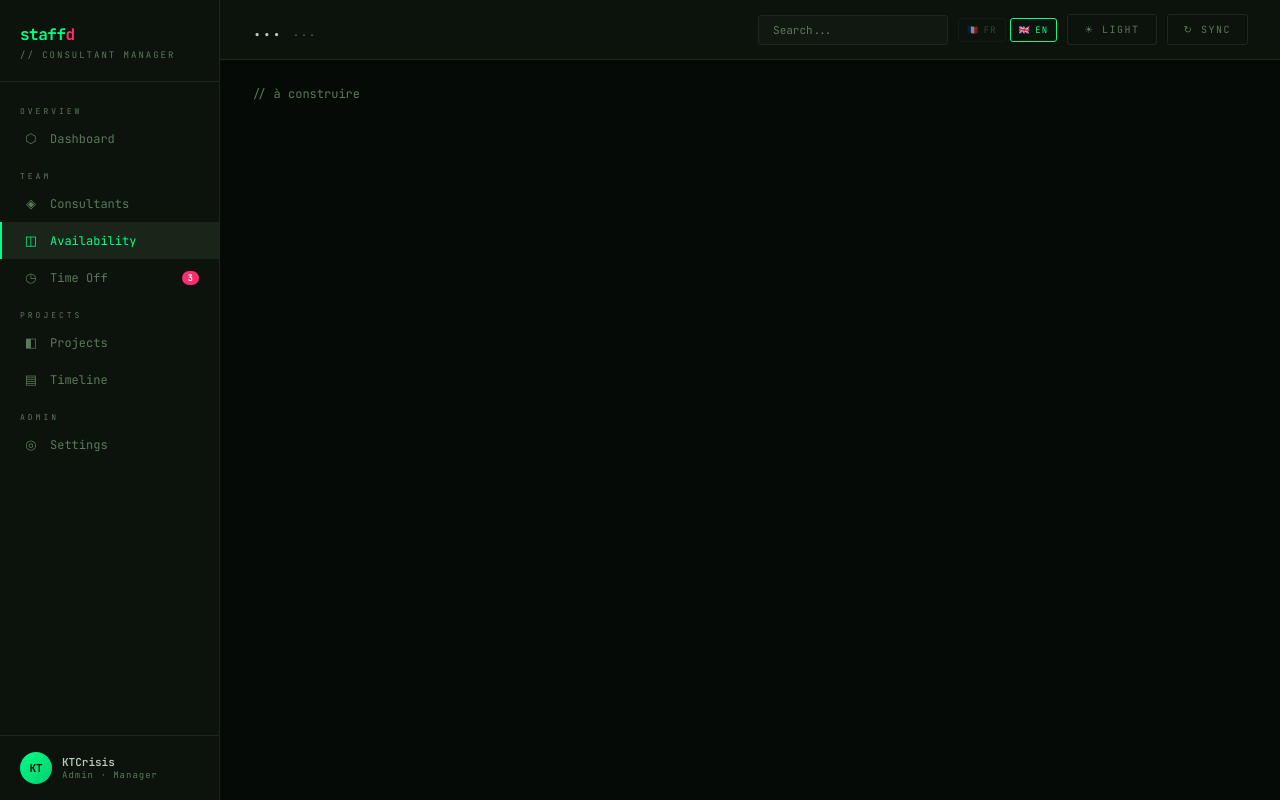
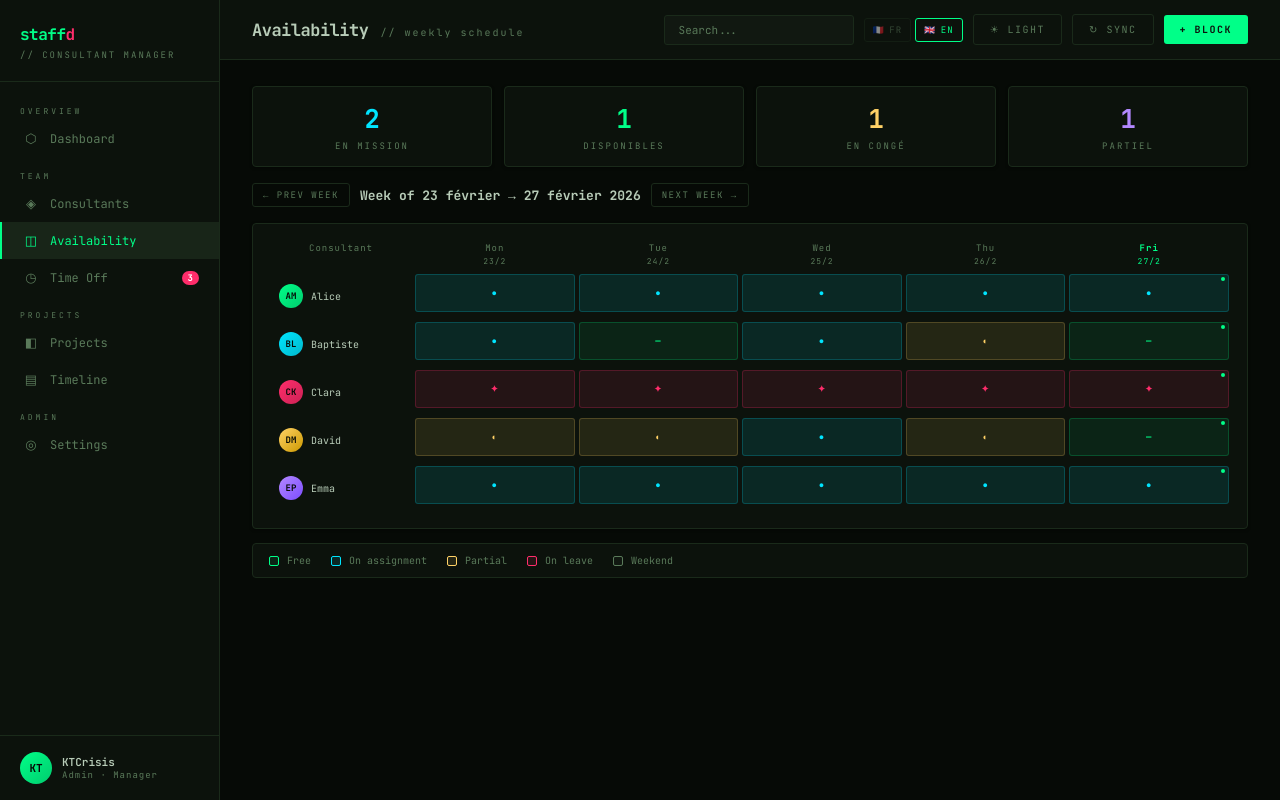
Before and after one commit to KTCrisis/staffd, a Next.js app: page /en/disponibilites in a window 1280 px wide. Built offline with nearby package versions, Linux system fonts and the light colour scheme.

Commit message:
correct availability days

```diff
--- a/app/[locale]/disponibilites/page.tsx
+++ b/app/[locale]/disponibilites/page.tsx
@@ -1,13 +1,120 @@
 'use client'
-import { useTranslations } from 'next-intl'
-import { Topbar } from '@/components/layout/Topbar'
 
-export default function Page() {
+import { useState }             from 'react'
+import { useTranslations }      from 'next-intl'
+import { Topbar }               from '@/components/layout/Topbar'
+import { Panel, StatRow }       from '@/components/ui'
+import { AvailabilityGrid }     from '@/components/disponibilites/AvailabilityGrid'
+import { CONSULTANTS }          from '@/lib/mock'
+
+// Lundi de la semaine courante
+function getMonday(d: Date): Date {
+  const date = new Date(d)
+  const day  = date.getDay()
+  const diff = (day === 0 ? -6 : 1 - day)
+  date.setDate(date.getDate() + diff)
+  date.setHours(0, 0, 0, 0)
+  return date
+}
+
+export default function DisponibilitesPage() {
+  const t = useTranslations('disponibilites')
+  const [weekStart, setWeekStart] = useState<Date>(() => getMonday(new Date()))
+
+  const prevWeek = () => {
+    const d = new Date(weekStart)
+    d.setDate(d.getDate() - 7)
+    setWeekStart(d)
+  }
+
+  const nextWeek = () => {
+    const d = new Date(weekStart)
+    d.setDate(d.getDate() + 7)
+    setWeekStart(d)
+  }
+
+  const goToday = () => setWeekStart(getMonday(new Date()))
+
+  const isCurrentWeek = getMonday(new Date()).getTime() === weekStart.getTime()
+
+  const weekEnd = new Date(weekStart)
+  weekEnd.setDate(weekStart.getDate() + 4)
+
+  const weekLabel = `${t('weekOf')} ${weekStart.toLocaleDateString('fr-FR', { day: 'numeric', month: 'long' })} → ${weekEnd.toLocaleDateString('fr-FR', { day: 'numeric', month: 'long', year: 'numeric' })}`
+
+  // Stats semaine
+  const stats = [
+    { value: CONSULTANTS.filter(c => c.status === 'assigned').length,  label: 'En mission',  color: 'var(--cyan)' },
+    { value: CONSULTANTS.filter(c => c.status === 'available').length, label: 'Disponibles', color: 'var(--green)' },
+    { value: CONSULTANTS.filter(c => c.status === 'leave').length,     label: 'En congé',    color: 'var(--gold)' },
+    { value: CONSULTANTS.filter(c => c.status === 'partial').length,   label: 'Partiel',     color: 'var(--purple)' },
+  ]
+
   return (
     <>
-      <Topbar title="..." breadcrumb="..." />
+      <Topbar
+        title={t('title')}
+        breadcrumb={t('breadcrumb')}
+        ctaLabel={t('cta')}
+        onCta={() => {}}
+      />
+
       <div className="app-content">
-        <p style={{ color: 'var(--text2)', fontSize: 12 }}>// à construire</p>
+
+        <StatRow stats={stats} />
+
+        {/* Navigation semaine */}
+        <div className="week-nav" style={{ marginBottom: 16 }}>
+          <button className="btn btn-ghost btn-sm" onClick={prevWeek}>
+            {t('prevWeek')}
+          </button>
+
+          <span className="week-label">{weekLabel}</span>
+
+          <button className="btn btn-ghost btn-sm" onClick={nextWeek}>
+            {t('nextWeek')}
+          </button>
+
+          {!isCurrentWeek && (
+            <button
+              className="btn btn-primary btn-sm"
+              onClick={goToday}
+              style={{ marginLeft: 8 }}
+            >
+              {t('today')}
+            </button>
+          )}
+        </div>
+
+        {/* Grille */}
+        <Panel noPadding>
+          <div style={{ padding: '14px 18px' }}>
+            <AvailabilityGrid
+              consultants={CONSULTANTS}
+              weekStart={weekStart}
+            />
+          </div>
+        </Panel>
+
+        {/* Légende */}
+        <div className="dispo-legend" style={{ marginTop: 14 }}>
+          {[
+            { cls: 'ac-free',    label: t('legend.free'),    color: 'var(--ac-free-c)' },
+            { cls: 'ac-busy',    label: t('legend.busy'),    color: 'var(--ac-busy-c)' },
+            { cls: 'ac-partial', label: t('legend.partial'), color: 'var(--ac-partial-c)' },
+            { cls: 'ac-leave',   label: t('legend.leave'),   color: 'var(--ac-leave-c)' },
+            { cls: 'ac-weekend', label: t('legend.weekend'), color: 'var(--text2)' },
+          ].map(item => (
+            <div key={item.cls} className="legend-item">
+              <div
+                className={`legend-dot ${item.cls}`}
+                style={{ border: '1px solid currentColor', color: item.color }}
+              />
+              <span>{item.label}</span>
+            </div>
+          ))}
+        </div>
+
       </div>
     </>
   )
--- /dev/null
+++ b/components/disponibilites/AvailabilityGrid.tsx
@@ -0,0 +1,143 @@
+'use client'
+
+import { useTranslations }  from 'next-intl'
+import type { Consultant }   from '@/types'
+import { Avatar }            from '@/components/ui/Avatar'
+
+// ── Types ──
+type CellStatus = 'free' | 'busy' | 'partial' | 'leave' | 'weekend'
+
+interface DayData {
+  date:       Date
+  status:     CellStatus
+  project?:   string
+  isToday:    boolean
+  isWeekend:  boolean
+}
+
+interface ConsultantWeek {
+  consultant: Consultant
+  days:       DayData[]
+}
+
+// ── Mock availability data generator ──
+// Génère des données de disponibilité pour la semaine donnée
+// (sera remplacé par Supabase)
+function generateWeekData(consultants: Consultant[], weekStart: Date): ConsultantWeek[] {
+  const PATTERNS: Record<string, CellStatus[]> = {
+    am: ['busy', 'busy', 'busy', 'busy', 'busy'],
+    bl: ['busy', 'free', 'busy', 'partial', 'free'],
+    ck: ['leave', 'leave', 'leave', 'leave', 'leave'],
+    dm: ['partial', 'partial', 'busy', 'partial', 'free'],
+    ep: ['busy', 'busy', 'busy', 'busy', 'busy'],
+  }
+
+  const today = new Date()
+  today.setHours(0, 0, 0, 0)
+
+  return consultants.map(c => {
+    const pattern = PATTERNS[c.id] ?? ['free', 'free', 'free', 'free', 'free']
+    const days: DayData[] = []
+
+    for (let i = 0; i < 5; i++) {
+      const date = new Date(weekStart)
+      date.setDate(weekStart.getDate() + i)
+
+      days.push({
+        date,
+        isWeekend: false,
+        isToday:   date.getTime() === today.getTime(),
+        status:    pattern[i] ?? 'free',
+        project:   (pattern[i] === 'busy' || pattern[i] === 'partial')
+          ? c.currentProject
+          : undefined,
+      })
+    }
+
+    return { consultant: c, days }
+  })
+}
+
+// ── Cell CSS class ──
+const CELL_CLASS: Record<CellStatus, string> = {
+  free:    'avail-cell ac-free',
+  busy:    'avail-cell ac-busy',
+  partial: 'avail-cell ac-partial',
+  leave:   'avail-cell ac-leave',
+  weekend: 'avail-cell ac-weekend',
+}
+
+// ── Cell label (short) ──
+const CELL_LABEL: Record<CellStatus, string> = {
+  free:    '—',
+  busy:    '●',
+  partial: '◐',
+  leave:   '✦',
+  weekend: '',
+}
+
+interface AvailabilityGridProps {
+  consultants: Consultant[]
+  weekStart:   Date
+}
+
+export function AvailabilityGrid({ consultants, weekStart }: AvailabilityGridProps) {
+  const t    = useTranslations('disponibilites')
+  const data = generateWeekData(consultants, weekStart)
+
+  const DAY_KEYS = ['Mon', 'Tue', 'Wed', 'Thu', 'Fri'] as const
+
+  return (
+    <div>
+      {/* En-tête jours */}
+      <div className="avail-header">
+        <div className="avail-col-label">{t('consultant')}</div>
+        {data[0]?.days.map((day, i) => (
+          <div
+            key={i}
+            className="avail-col-label"
+            style={{ color: day.isToday ? 'var(--green)' : day.isWeekend ? 'var(--border2)' : undefined }}
+          >
+            <div style={{ fontWeight: day.isToday ? 700 : 400 }}>
+              {t(`days.${DAY_KEYS[i]}`)}
+            </div>
+            <div style={{ fontSize: 8, marginTop: 2 }}>
+              {day.date.getDate()}/{day.date.getMonth() + 1}
+            </div>
+          </div>
+        ))}
+      </div>
+
+      {/* Lignes consultants */}
+      {data.map(({ consultant, days }) => (
+        <div key={consultant.id} className="avail-row">
+
+          {/* Nom + avatar */}
+          <div className="avail-name" style={{ gap: 8 }}>
+            <Avatar initials={consultant.initials} color={consultant.avatarColor} size="sm" />
+            <span style={{ fontSize: 10 }}>{consultant.name.split(' ')[0]}</span>
+          </div>
+
+          {/* Cellules */}
+          {days.map((day, i) => (
+            <div
+              key={i}
+              className={CELL_CLASS[day.status]}
+              title={day.project ?? t(`legend.${day.status}`)}
+              style={{ position: 'relative' }}
+            >
+              {day.isToday && (
+                <div style={{
+                  position: 'absolute', top: 2, right: 3,
+                  width: 4, height: 4, borderRadius: '50%',
+                  background: 'var(--green)',
+                }} />
+              )}
+              {!day.isWeekend && CELL_LABEL[day.status]}
+            </div>
+          ))}
+        </div>
+      ))}
+    </div>
+  )
+}
--- a/lib/navigation.ts
+++ b/lib/navigation.ts
@@ -1,7 +1,7 @@
 import { createNavigation } from 'next-intl/navigation'
 
-export const { Link, useRouter, usePathname } = createNavigation({
-  locales: ['fr', 'en'],
+export const { Link, useRouter, usePathname, redirect } = createNavigation({
+  locales:      ['fr', 'en'],
   defaultLocale: 'fr',
-  localePrefix: 'as-needed',
+  localePrefix:  'as-needed',
 })
--- a/messages/en.json
+++ b/messages/en.json
@@ -1,133 +1,155 @@
 {
   "nav": {
-    "dashboard":      "Dashboard",
-    "consultants":    "Consultants",
+    "dashboard": "Dashboard",
+    "consultants": "Consultants",
     "disponibilites": "Availability",
-    "conges":         "Time Off",
-    "projets":        "Projects",
-    "timeline":       "Timeline",
-    "parametres":     "Settings",
-    "overview":       "Overview",
-    "team":           "Team",
-    "projects":       "Projects",
-    "admin":          "Admin"
+    "conges": "Time Off",
+    "projets": "Projects",
+    "timeline": "Timeline",
+    "parametres": "Settings",
+    "overview": "Overview",
+    "team": "Team",
+    "projects": "Projects",
+    "admin": "Admin"
   },
   "topbar": {
-    "search":  "Search...",
-    "sync":    "↻ Sync",
-    "new":     "+ New"
+    "search": "Search...",
+    "sync": "↻ Sync",
+    "new": "+ New"
   },
   "dashboard": {
-    "title":       "Dashboard",
-    "breadcrumb":  "// overview",
+    "title": "Dashboard",
+    "breadcrumb": "// overview",
     "kpi": {
       "activeConsultants": "Active consultants",
-      "activeProjects":    "Active projects",
-      "pendingLeaves":     "Pending time off",
-      "occupancyRate":     "Occupancy rate"
+      "activeProjects": "Active projects",
+      "pendingLeaves": "Pending time off",
+      "occupancyRate": "Occupancy rate"
     },
     "trends": {
-      "up":      "↑ +1 this month",
-      "stable":  "→ stable",
+      "up": "↑ +1 this month",
+      "stable": "→ stable",
       "warning": "⚠ needs review",
       "occupancy": "↑ +5% vs last month"
     },
-    "consultants":    "Consultants",
-    "seeAll":         "see all →",
-    "activity":       "Recent activity",
-    "calendar":       "Calendar",
+    "consultants": "Consultants",
+    "seeAll": "see all →",
+    "activity": "Recent activity",
+    "calendar": "Calendar",
     "activeProjects": "Active projects"
   },
   "consultants": {
-    "title":      "Consultants",
+    "title": "Consultants",
     "breadcrumb": "// team",
-    "cta":        "+ Consultant",
+    "cta": "+ Consultant",
     "filters": {
-      "all":       "All",
-      "assigned":  "On assignment",
+      "all": "All",
+      "assigned": "On assignment",
       "available": "Available",
-      "leave":     "On leave",
-      "partial":   "Partial"
+      "leave": "On leave",
+      "partial": "Partial"
     },
     "table": {
-      "name":      "Consultant",
-      "role":      "Role",
-      "project":   "Current project",
-      "status":    "Status",
+      "name": "Consultant",
+      "role": "Role",
+      "project": "Current project",
+      "status": "Status",
       "available": "Available from",
       "leaveDays": "Days left",
       "occupancy": "Occupancy"
     },
-    "export":    "↓ Export",
+    "export": "↓ Export",
     "noResults": "// no results",
-    "now":       "Now",
+    "now": "Now",
     "drawer": {
-      "label":     "// consultant profile",
-      "close":     "✕ Close",
-      "status":    "Status",
-      "project":   "Project",
+      "label": "// consultant profile",
+      "close": "✕ Close",
+      "status": "Status",
+      "project": "Project",
       "available": "Available",
       "leaveDays": "Days left",
       "occupancy": "Occupancy",
       "rateLabel": "Occupancy rate",
-      "edit":      "✏ Edit",
-      "history":   "📋 History"
+      "edit": "✏ Edit",
+      "history": "📋 History"
     },
     "statuses": {
-      "assigned":  "On assignment",
+      "assigned": "On assignment",
       "available": "Available",
-      "leave":     "On leave",
-      "partial":   "Partial 50%"
+      "leave": "On leave",
+      "partial": "Partial 50%"
     }
   },
   "conges": {
-    "title":      "Time Off",
+    "title": "Time Off",
     "breadcrumb": "// requests & balances",
-    "cta":        "+ Request",
+    "cta": "+ Request",
     "filters": {
-      "all":      "All",
-      "pending":  "Pending",
+      "all": "All",
+      "pending": "Pending",
       "approved": "Approved",
-      "refused":  "Refused"
+      "refused": "Refused"
     },
     "stats": {
-      "pending":   "Pending",
-      "approved":  "Approved",
-      "refused":   "Refused",
+      "pending": "Pending",
+      "approved": "Approved",
+      "refused": "Refused",
       "totalDays": "Days taken"
     },
-    "toValidate":  "to review",
-    "requests":    "Requests",
-    "soldes":      "Leave balances",
-    "noRequests":  "// no requests",
-    "approve":     "✓ Approve",
-    "refuse":      "✗",
-    "cpLeft":      "days left",
+    "toValidate": "to review",
+    "requests": "Requests",
+    "soldes": "Leave balances",
+    "noRequests": "// no requests",
+    "approve": "✓ Approve",
+    "refuse": "✗",
+    "cpLeft": "days left",
     "types": {
-      "CP":         "Paid leave",
-      "RTT":        "RTT",
+      "CP": "Paid leave",
+      "RTT": "RTT",
       "Sans solde": "Unpaid leave"
     }
   },
   "projets": {
-    "title":      "Projects",
+    "title": "Projects",
     "breadcrumb": "// all projects",
-    "cta":        "+ Project"
+    "cta": "+ Project"
   },
   "disponibilites": {
-    "title":      "Availability",
+    "title": "Availability",
     "breadcrumb": "// weekly schedule",
-    "cta":        "+ Block"
+    "cta": "+ Block",
+    "weekOf": "Week of",
+    "prevWeek": "← Prev week",
+    "nextWeek": "Next week →",
+    "today": "Today",
+    "legend": {
+      "free": "Free",
+      "busy": "On assignment",
+      "partial": "Partial",
+      "leave": "On leave",
+      "weekend": "Weekend"
+    },
+    "days": {
+      "Mon": "Mon",
+      "Tue": "Tue",
+      "Wed": "Wed",
+      "Thu": "Thu",
+      "Fri": "Fri",
+      "Sat": "Sat",
+      "Sun": "Sun"
+    },
+    "noData": "// no data",
+    "consultant": "Consultant"
   },
   "timeline": {
-    "title":      "Timeline",
+    "title": "Timeline",
     "breadcrumb": "// monthly schedule",
-    "cta":        "↓ Export"
+    "cta": "↓ Export"
   },
   "common": {
-    "day":         "day",
-    "days":        "days",
-    "consultant":  "consultant",
+    "day": "day",
+    "days": "days",
+    "consultant": "consultant",
     "consultants": "consultants"
   }
 }
--- a/messages/fr.json
+++ b/messages/fr.json
@@ -1,133 +1,155 @@
 {
   "nav": {
-    "dashboard":      "Dashboard",
-    "consultants":    "Consultants",
+    "dashboard": "Dashboard",
+    "consultants": "Consultants",
     "disponibilites": "Disponibilités",
-    "conges":         "Congés",
-    "projets":        "Projets",
-    "timeline":       "Timeline",
-    "parametres":     "Paramètres",
-    "overview":       "Vue d'ensemble",
-    "team":           "Équipe",
-    "projects":       "Projets",
-    "admin":          "Admin"
+    "conges": "Congés",
+    "projets": "Projets",
+    "timeline": "Timeline",
+    "parametres": "Paramètres",
+    "overview": "Vue d'ensemble",
+    "team": "Équipe",
+    "projects": "Projets",
+    "admin": "Admin"
   },
   "topbar": {
-    "search":  "Rechercher...",
-    "sync":    "↻ Sync",
-    "new":     "+ Nouveau"
+    "search": "Rechercher...",
+    "sync": "↻ Sync",
+    "new": "+ Nouveau"
   },
   "dashboard": {
-    "title":       "Dashboard",
-    "breadcrumb":  "// overview",
+    "title": "Dashboard",
+    "breadcrumb": "// overview",
     "kpi": {
       "activeConsultants": "Consultants actifs",
-      "activeProjects":    "Projets en cours",
-      "pendingLeaves":     "Congés en attente",
-      "occupancyRate":     "Taux d'occupation"
+      "activeProjects": "Projets en cours",
+      "pendingLeaves": "Congés en attente",
+      "occupancyRate": "Taux d'occupation"
     },
     "trends": {
-      "up":      "↑ +1 ce mois",
-      "stable":  "→ stable",
+      "up": "↑ +1 ce mois",
+      "stable": "→ stable",
       "warning": "⚠ à valider",
       "occupancy": "↑ +5% vs mois"
     },
-    "consultants":    "Consultants",
-    "seeAll":         "voir tout →",
-    "activity":       "Activité récente",
-    "calendar":       "Calendrier",
+    "consultants": "Consultants",
+    "seeAll": "voir tout →",
+    "activity": "Activité récente",
+    "calendar": "Calendrier",
     "activeProjects": "Projets actifs"
   },
   "consultants": {
-    "title":      "Consultants",
+    "title": "Consultants",
     "breadcrumb": "// équipe",
-    "cta":        "+ Consultant",
+    "cta": "+ Consultant",
     "filters": {
-      "all":       "Tous",
-      "assigned":  "En mission",
+      "all": "Tous",
+      "assigned": "En mission",
       "available": "Disponibles",
-      "leave":     "En congé",
-      "partial":   "Partiel"
+      "leave": "En congé",
+      "partial": "Partiel"
     },
     "table": {
-      "name":        "Consultant",
-      "role":        "Rôle",
-      "project":     "Projet actuel",
-      "status":      "Statut",
-      "available":   "Disponible le",
-      "leaveDays":   "CP restants",
-      "occupancy":   "Taux occup."
+      "name": "Consultant",
+      "role": "Rôle",
+      "project": "Projet actuel",
+      "status": "Statut",
+      "available": "Disponible le",
+      "leaveDays": "CP restants",
+      "occupancy": "Taux occup."
     },
-    "export":      "↓ Exporter",
-    "noResults":   "// aucun résultat",
-    "now":         "Maintenant",
+    "export": "↓ Exporter",
+    "noResults": "// aucun résultat",
+    "now": "Maintenant",
     "drawer": {
-      "label":     "// fiche consultant",
-      "close":     "✕ Fermer",
-      "status":    "Statut",
-      "project":   "Projet",
+      "label": "// fiche consultant",
+      "close": "✕ Fermer",
+      "status": "Statut",
+      "project": "Projet",
       "available": "Disponible",
       "leaveDays": "CP restants",
       "occupancy": "Occupation",
       "rateLabel": "Taux d'occupation",
-      "edit":      "✏ Modifier",
-      "history":   "📋 Historique"
+      "edit": "✏ Modifier",
+      "history": "📋 Historique"
     },
     "statuses": {
-      "assigned":  "En mission",
+      "assigned": "En mission",
       "available": "Disponible",
-      "leave":     "Congé",
-      "partial":   "Partiel 50%"
+      "leave": "Congé",
+      "partial": "Partiel 50%"
     }
   },
   "conges": {
-    "title":      "Congés",
+    "title": "Congés",
     "breadcrumb": "// demandes & soldes",
-    "cta":        "+ Demande",
+    "cta": "+ Demande",
     "filters": {
-      "all":      "Toutes",
-      "pending":  "En attente",
+      "all": "Toutes",
+      "pending": "En attente",
       "approved": "Approuvées",
-      "refused":  "Refusées"
+      "refused": "Refusées"
     },
     "stats": {
-      "pending":   "En attente",
-      "approved":  "Approuvées",
-      "refused":   "Refusées",
+      "pending": "En attente",
+      "approved": "Approuvées",
+      "refused": "Refusées",
       "totalDays": "Jours posés"
     },
-    "toValidate":  "à valider",
-    "requests":    "Demandes",
-    "soldes":      "Soldes congés",
-    "noRequests":  "// aucune demande",
-    "approve":     "✓ Valider",
-    "refuse":      "✗",
-    "cpLeft":      "CP restants",
+    "toValidate": "à valider",
+    "requests": "Demandes",
+    "soldes": "Soldes congés",
+    "noRequests": "// aucune demande",
+    "approve": "✓ Valider",
+    "refuse": "✗",
+    "cpLeft": "CP restants",
     "types": {
-      "CP":         "Congé payé",
-      "RTT":        "RTT",
+      "CP": "Congé payé",
+      "RTT": "RTT",
       "Sans solde": "Sans solde"
     }
   },
   "projets": {
-    "title":      "Projets",
+    "title": "Projets",
     "breadcrumb": "// tous les projets",
-    "cta":        "+ Projet"
+    "cta": "+ Projet"
   },
   "disponibilites": {
-    "title":      "Disponibilités",
+    "title": "Disponibilités",
     "breadcrumb": "// planning semaine",
-    "cta":        "+ Bloquer"
+    "cta": "+ Bloquer",
+    "weekOf": "Semaine du",
+    "prevWeek": "← Semaine préc.",
+    "nextWeek": "Semaine suiv. →",
+    "today": "Auj.",
+    "legend": {
+      "free": "Libre",
+      "busy": "En mission",
+      "partial": "Partiel",
+      "leave": "Congé",
+      "weekend": "Weekend"
+    },
+    "days": {
+      "Mon": "Lun",
+      "Tue": "Mar",
+      "Wed": "Mer",
+      "Thu": "Jeu",
+      "Fri": "Ven",
+      "Sat": "Sam",
+      "Sun": "Dim"
+    },
+    "noData": "// aucune donnée",
+    "consultant": "Consultant"
   },
   "timeline": {
-    "title":      "Timeline",
+    "title": "Timeline",
     "breadcrumb": "// planning mensuel",
-    "cta":        "↓ Exporter"
+    "cta": "↓ Exporter"
   },
   "common": {
-    "day":     "jour",
-    "days":    "jours",
-    "consultant":  "consultant",
+    "day": "jour",
+    "days": "jours",
+    "consultant": "consultant",
     "consultants": "consultants"
   }
 }
```
Also changed, not shown: components/layout/LangSwitcher.tsx (+7 -7 lines).
